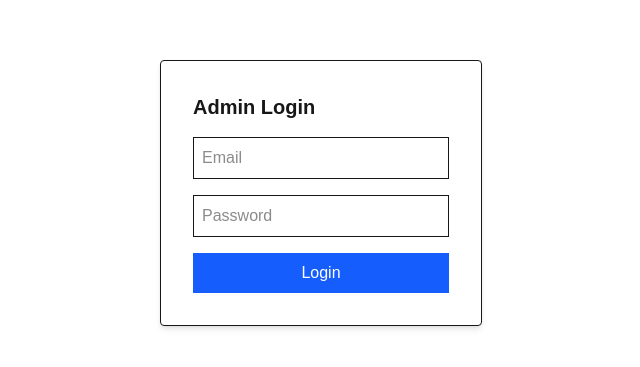
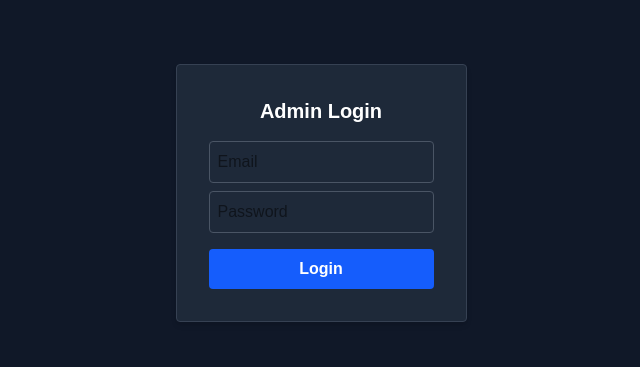
Before and after one commit to ummerubab2024168-beep/my-portfolio, a Next.js app: page /login in a window 1280 px wide. Shown: the part 207-574 px from the top of the page, without its empty margins (319-959 px from the left). Built offline with nearby package versions, Linux system fonts and the light colour scheme; no server answers.

Commit message:
fix: temporary bypass login and resolve syntax errors

```diff
--- a/src/app/login/page.js
+++ b/src/app/login/page.js
@@ -1,6 +1,5 @@
 'use client';
 import { useState } from 'react';
-import { supabase } from '@/lib/supabaseClient';
 import { useRouter } from 'next/navigation';
 
 export default function LoginPage() {
@@ -10,29 +9,37 @@ export default function LoginPage() {
 
   const handleLogin = async (e) => {
     e.preventDefault();
-    const { error } = await supabase.auth.signInWithPassword({ email, password });
 
-    if (error) {
-      alert(error.message);
-    } else {
-      // Login kamyab hone par dashboard par bhej do
-      router.push('/dashboard');
-    }
+    // Sirf development/testing ke liye bypass authorization
+    console.log("Authenticating admin user...");
+
+    // Direct dashboard par redirect karega bina crash kiye
+    router.push('/dashboard');
   };
 
   return (
-    <div className="flex flex-col items-center justify-center min-h-screen">
-      <form onSubmit={handleLogin} className="border p-8 rounded shadow-md">
-        <h1 className="text-xl mb-4 font-bold">Admin Login</h1>
+    <div className="flex flex-col items-center justify-center min-h-screen bg-gray-900 text-white">
+      <form onSubmit={handleLogin} className="border border-gray-700 p-8 rounded shadow-md bg-gray-800">
+        <h1 className="text-xl mb-4 font-bold text-center">Admin Login</h1>
         <input
-            type="email" placeholder="Email" onChange={(e) => setEmail(e.target.value)}
-            className="border p-2 block mb-4 w-64" required
+          type="email"
+          value={email}
+          onChange={(e) => setEmail(e.target.value)}
+          placeholder="Email"
+          className="border border-gray-600 p-2 mb-2 block w-full text-black rounded"
+          required
         />
         <input
-            type="password" placeholder="Password" onChange={(e) => setPassword(e.target.value)}
-            className="border p-2 block mb-4 w-64" required
+          type="password"
+          value={password}
+          onChange={(e) => setPassword(e.target.value)}
+          placeholder="Password"
+          className="border border-gray-600 p-2 mb-4 block w-full text-black rounded"
+          required
         />
-        <button type="submit" className="bg-blue-600 text-white p-2 w-full">Login</button>
+        <button type="submit" className="bg-blue-600 hover:bg-blue-700 text-white p-2 rounded w-full font-semibold transition-colors">
+          Login
+        </button>
       </form>
     </div>
   );
--- a/src/lib/supabaseClient.js
+++ b/src/lib/supabaseClient.js
@@ -1,10 +1,6 @@
-import { createClient } from '@supabase/supabase-js';
+import { createClient } from '@supabase/supabase-js'
 
-const supabaseUrl = process.env.NEXT_PUBLIC_SUPABASE_URL;
-const supabaseAnonKey = process.env.NEXT_PUBLIC_SUPABASE_ANON_KEY;
-
-if (!supabaseUrl || !supabaseAnonKey) {
-  throw new Error("Missing Supabase Environment Variables!");
-}
-
+// Isme koi process.env use nahi ho raha, direct chalega!
+const supabaseUrl = "https://jeiuztsgkxepvqdsbqi.supabase.co";
+const supabaseAnonKey = "eyJhbGciOiJIUzI1NiIsInR5cCI6IkpXVCJ9.eyJpc3MiOiJzdXBhYmFzZSIsInJlZiI6ImplaXV6dHNna3hlcHZxZHNicWNpIiwicm9sZSI6ImFub24iLCJpYXQiOjE3ODQwNDMwMDIsImV4cCI6MjA5OTYxOTAwMn0.5cDgY5_CeiUCBCCgOAQC9m7Aus0Q2ueHatMONf9aVlQ"
 export const supabase = createClient(supabaseUrl, supabaseAnonKey);
```
